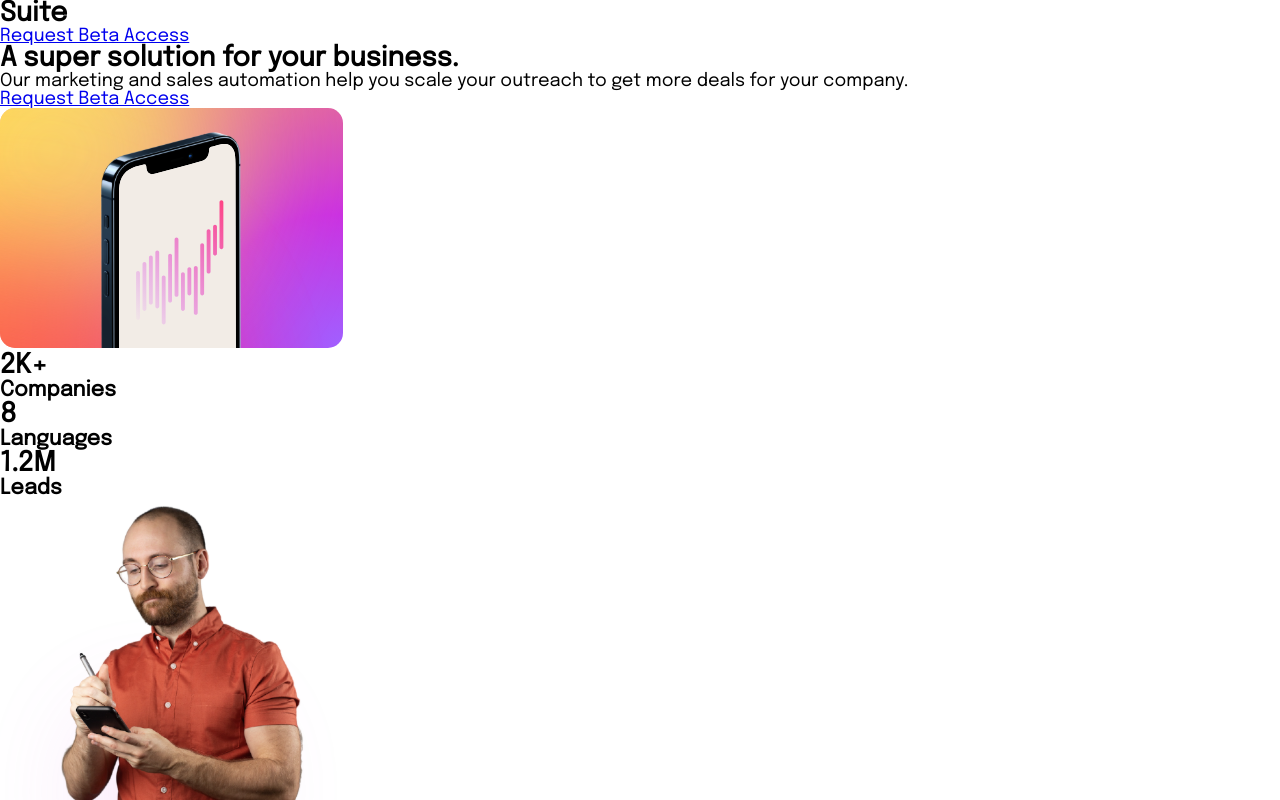
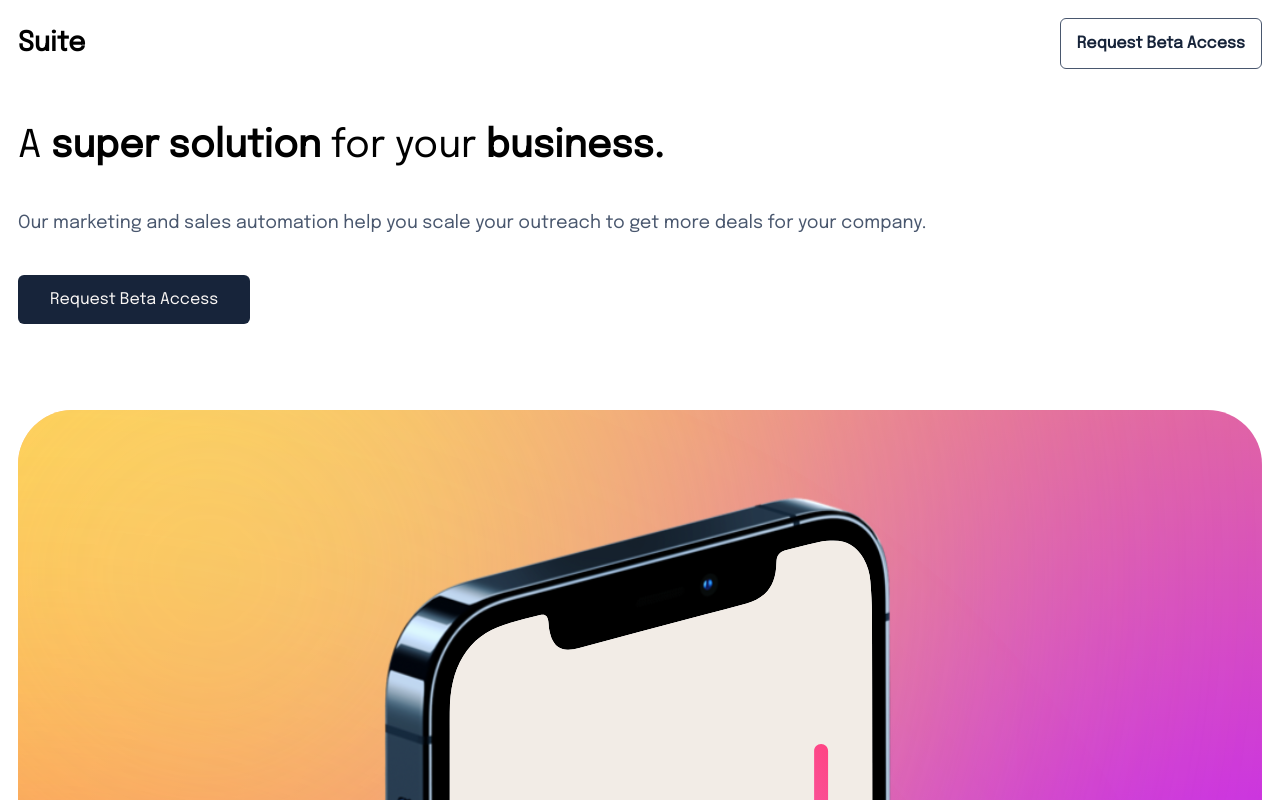
Before and after one commit to sammyodiagbe/suite_landing, a React (Create React App) app: page / in a window 1280 px wide. Shown: the top 800 px of the page. Built offline with nearby package versions, Linux system fonts and the light colour scheme.

Commit message:
styling up the page

```diff
--- a/src/pages/home.js
+++ b/src/pages/home.js
@@ -7,23 +7,27 @@ const Home = () => {
 
   return (
     <div className="home">
-      <nav className="Navigation">
-        <h1 className="heading_title">Suite</h1>
-        <a href="#request_beta">Request Beta Access</a>
+      <nav className="navigation">
+        <h2 className="brand">Suite</h2>
+        <a href="#request_beta" className="request-beta">
+          Request Beta Access
+        </a>
       </nav>
       <header className="header-container">
         <section class="action-container">
-          <h1 className="header-text">A super solution for your business.</h1>
+          <h1 className="header-text">
+            A <b>super solution</b> for your <b>business.</b>{" "}
+          </h1>
           <p className="description-text">
             Our marketing and sales automation help you scale your outreach to
             get more deals for your company.
           </p>
-          <a href="#request-beta" class="request-beta">
+          <a href="#request-beta" className="request-beta">
             Request Beta Access
           </a>
         </section>
         <section className="image-container">
-          <img src={phoneImage} alt="Mobile app" />
+          <img src={phoneImage} alt="Mobile app" className="phone-image" />
         </section>
         <section className="reviews-container">
           <div className="review">
--- a/src/styles/style.css
+++ b/src/styles/style.css
@@ -13,4 +13,72 @@ body {
   font-family: 'Epilogue', sans-serif;
   font-size: 18px;
 }
+
+a {
+  text-decoration: none;
+}
+
+a.request-beta {
+  padding: 1em;
+  display: inline-block;
+  font-weight: 600;
+  border-radius: 6px;
+}
+
+nav.navigation {
+  display: -webkit-box;
+  display: -ms-flexbox;
+  display: flex;
+  padding: 1em;
+  -webkit-box-pack: justify;
+      -ms-flex-pack: justify;
+          justify-content: space-between;
+  -webkit-box-align: center;
+      -ms-flex-align: center;
+          align-items: center;
+}
+
+nav.navigation a.request-beta {
+  color: #17243a;
+  border: 1px solid #49576e;
+  font-size: 16px;
+}
+
+section.action-container {
+  padding: 2em 1em;
+}
+
+section.action-container h1.header-text {
+  font-weight: 300;
+  font-size: 38px;
+  line-height: 48px;
+}
+
+section.action-container h1.header-text b {
+  font-weight: 900;
+}
+
+section.action-container p.description-text {
+  margin: 2em 0;
+  color: #49576e;
+  line-height: 32px;
+}
+
+section.action-container a.request-beta {
+  background: #17243a;
+  color: #faf7f5;
+  font-size: 16px;
+  padding: 1em 2em;
+  font-weight: 400;
+  margin-bottom: 2em;
+}
+
+section.image-container {
+  padding: 1em;
+}
+
+section.image-container img.phone-image {
+  width: 100%;
+  max-width: 100%;
+}
 /*# sourceMappingURL=style.css.map */
--- a/src/styles/style.scss
+++ b/src/styles/style.scss
@@ -1,3 +1,18 @@
+$darkblack: hsl(219,43,16);
+$lighterdark: hsl(218,20,36);
+$greyish: hsl(30,33,93);
+$smokewhite: hsl(30,29,97);
+$purpuish: hsl(264, 100, 69);
+$funchia: hsl(292, 76, 54);
+$orangeL: hsl(31, 100, 65);
+$button-border-radius: 6px;
+$mobile-font-size: 16px;
+$default-padding: 1em;
+$strong-weight: 700;
+$light-weight: 300;
+$light-weight-2:400;
+$mobile-large-font: 38px;
+$mobile-line-space: 48px;
 @import url('https://fonts.googleapis.com/css2?family=Epilogue&display=swap');
 
 * {
@@ -13,3 +28,65 @@ body {
     font-family: 'Epilogue', sans-serif;
     font-size: 18px;
 }
+
+a {
+    text-decoration: none;
+
+    &.request-beta {
+        padding: $default-padding;
+
+        display: inline-block;
+        font-weight: 600;
+        border-radius: $button-border-radius;
+    }
+}
+
+nav.navigation {
+    display: flex;
+    padding: 1em;
+    justify-content: space-between;
+    align-items: center;
+    a.request-beta {
+        color: $darkblack;
+        border:1px solid $lighterdark;
+        font-size: $mobile-font-size;
+    }
+}
+
+section.action-container {
+    padding: 2em $default-padding;
+
+    h1.header-text {
+        font-weight: $light-weight;
+        font-size: $mobile-large-font;
+        line-height: $mobile-line-space;
+        b {
+            font-weight: 900;
+        }
+
+
+    }
+
+    p.description-text {
+        margin: 2em 0;
+        color: $lighterdark;
+        line-height: 32px;
+    }
+
+    a.request-beta {
+        background: $darkblack;
+        color: $smokewhite;
+        font-size: $mobile-font-size;
+        padding: $default-padding 2em;
+        font-weight: $light-weight-2;
+        margin-bottom: 2em;
+    }
+}
+
+section.image-container {
+    padding: $default-padding;
+    img.phone-image {
+        width: 100%;
+        max-width: 100%;
+    }
+}
```
Also changed, not shown: 1 other file (tests, documents, lock files or other folders).
